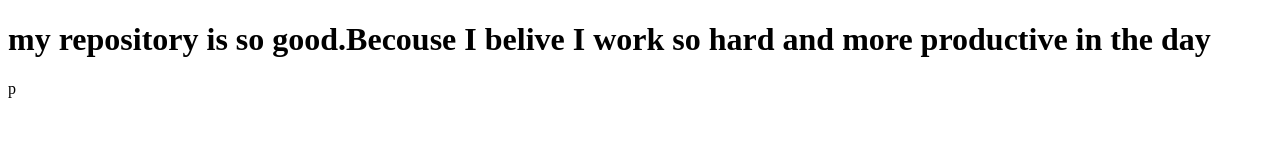
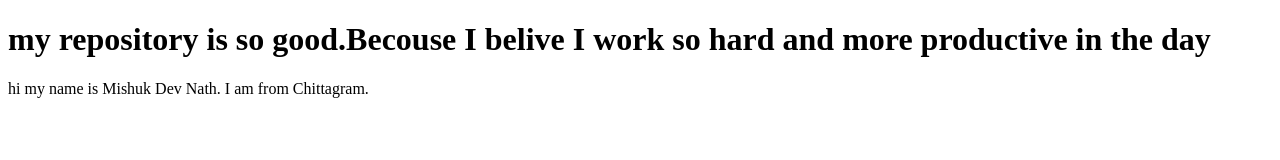
Before and after one commit to Mishukdev/my-thirteen-repo, a plain HTML site: page index.html in a window 1280 px wide. Drawn offline with Linux system fonts and the light colour scheme.

Commit message:
my information

```diff
--- a/index.html
+++ b/index.html
@@ -8,6 +8,6 @@
 </head>
 <body>
     <h1>my repository is so good.Becouse I belive I work so hard and more productive in the day</h1>
-    p
+    <p>hi my name is Mishuk Dev Nath. I am from Chittagram.</p>
 </body>
 </html>
```
